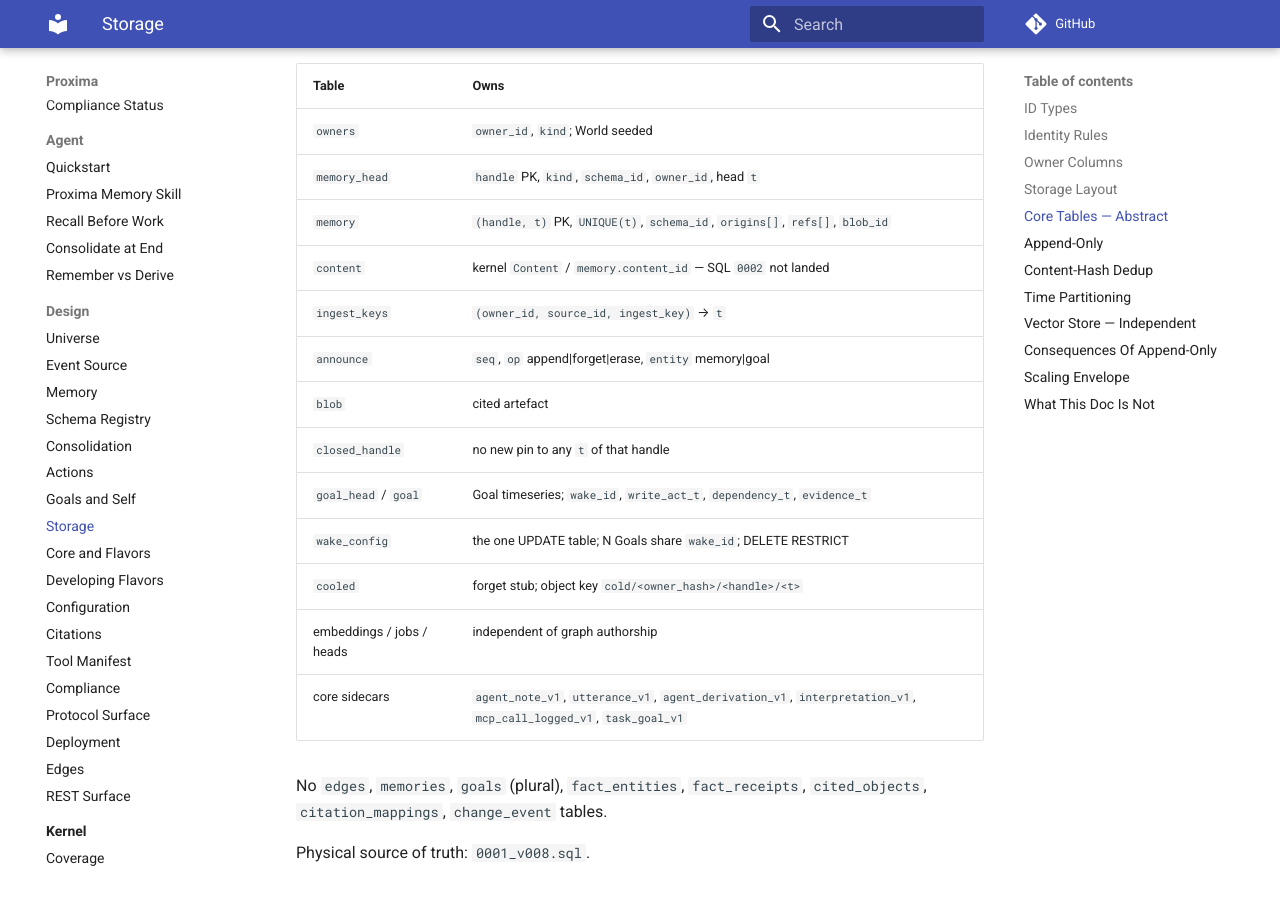
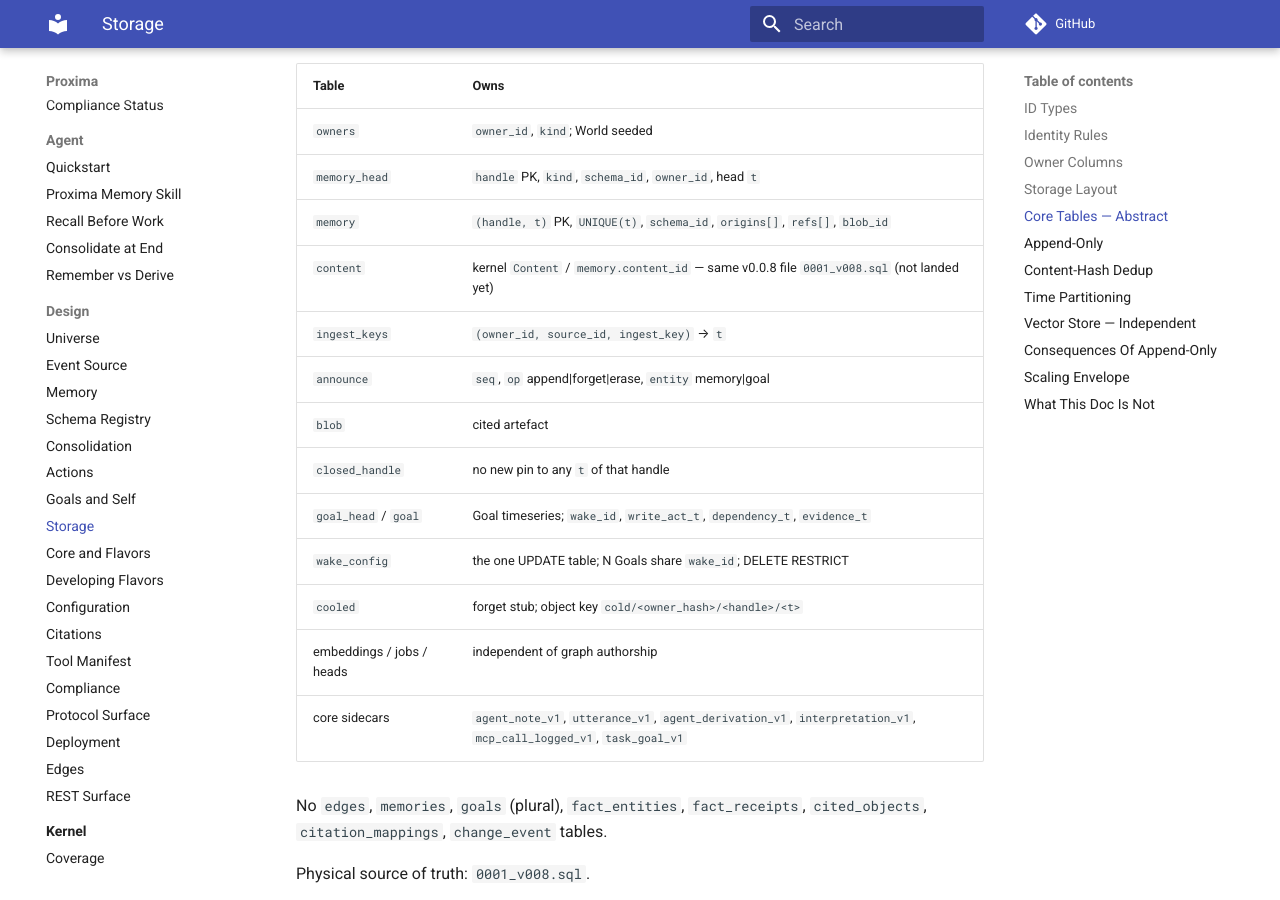
Before and after one commit to Aquilo-Solution-S/Proxima, an MkDocs documentation site: the page built from docs/07-storage.md, in a window 1280 px wide and 900 px high, scrolled down 2327 px. Built offline with MkDocs 1.6.1 and Material for MkDocs 9.7.7, drawn with Linux system fonts in a browser that asks for light colours; comment, search, counter and statistics services are not loaded.

Commit message:
docs: Content and situated Self stay in v0.0.8
- No v0.0.9 cut. Latest tag is still v0.0.7.
- SQL for content/content_id amends 0001_v008.sql, not a new 0002.

```diff
--- a/docs/07-storage.md
+++ b/docs/07-storage.md
@@ -81,7 +81,7 @@ Closed vocabularies are SQL enums.
 | `owners` | `owner_id`, `kind`; World seeded |
 | `memory_head` | `handle` PK, `kind`, `schema_id`, `owner_id`, head `t` |
 | `memory` | `(handle, t)` PK, `UNIQUE(t)`, `schema_id`, `origins[]`, `refs[]`, `blob_id` |
-| `content` | kernel `Content` / `memory.content_id` — SQL `0002` not landed |
+| `content` | kernel `Content` / `memory.content_id` — same v0.0.8 file `0001_v008.sql` (not landed yet) |
 | `ingest_keys` | `(owner_id, source_id, ingest_key)` → `t` |
 | `announce` | `seq`, `op` append\|forget\|erase, `entity` memory\|goal |
 | `blob` | cited artefact |
```
Also changed, not shown: docs/lean/README.md (+1 -1 lines), 1 other file.
